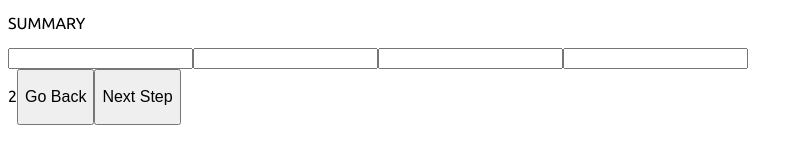
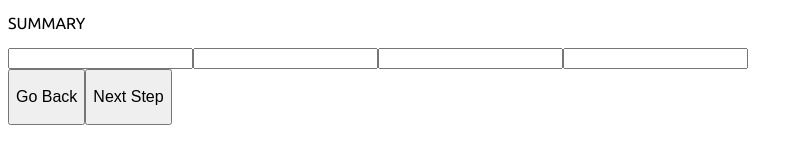
Before and after one commit to calebsg225/FM-multi-step-form, a React (Create React App) app: page / in a window 1280 px wide. Both pictures are taken after a click on the button "Next Step". Shown: the part 240-404 px from the top of the page, without its empty margins (0-803 px from the left). Built offline with nearby package versions, Linux system fonts and the light colour scheme; the HTML template or start-up script is replaced by a standard one.

Commit message:
set up form

```diff
--- a/src/components/Footer/FormNav.tsx
+++ b/src/components/Footer/FormNav.tsx
@@ -17,8 +17,10 @@ const FormNav = ({ selectedSection, setSelectedSection }: FormNavProps) => {
 
   return (
     <section className="form-navigation">
-      {selectedSection}
-      <button className="back-button" onClick={onBack}><p>Go Back</p></button>
+      {selectedSection === 1
+      ? <div></div>
+      : <button className="back-button" onClick={onBack}><p>Go Back</p></button>
+      }
       {selectedSection === 4
       ? <button className="confirm-button" onClick={onConfirm}><p>Confirm</p></button>
       : <button className="next-button" onClick={onNext}><p>Next Step</p></button>
--- a/src/components/Form/Form.tsx
+++ b/src/components/Form/Form.tsx
@@ -4,19 +4,34 @@ import InfoFormSection from "./FormSections/InfoFormSection";
 import PlanFormSection from "./FormSections/PlanFormSection";
 import SummarySection from "./FormSections/SummarySection";
 
+import { useForm } from 'react-hook-form';
+import { yupResolver } from '@hookform/resolvers/yup';
+import * as yup from 'yup';
+
 interface FormProps {
   selectedSection: number;
   setSelectedSection: (...args:any) => void;
 }
 
+const schema = yup
+  .object()
+  .shape({
+  })
+  .required();
+
 const Form = ({ selectedSection, setSelectedSection }: FormProps) => {
+
+  const { register, handleSubmit } = useForm({
+    resolver: yupResolver(schema)
+  });
+
   return (
     <main className="form-container">
       <form className="upper-form-container">
-        <InfoFormSection />
-        <PlanFormSection />
-        <AddOnFormSection />
-        <SummarySection />
+        <InfoFormSection register={register}/>
+        <PlanFormSection register={register}/>
+        <AddOnFormSection register={register}/>
+        <SummarySection register={register} handleSubmit={handleSubmit}/>
       </form>
       <FormNav selectedSection={selectedSection} setSelectedSection={setSelectedSection}/>
     </main>
```
Also changed, not shown: src/components/Form/FormSections/AddOnFormSection.tsx (+7 -1 lines), src/components/Form/FormSections/InfoFormSection.tsx (+7 -1 lines), src/components/Form/FormSections/PlanFormSection.tsx (+7 -1 lines), src/components/Form/FormSections/SummarySection.tsx (+8 -1 lines).
